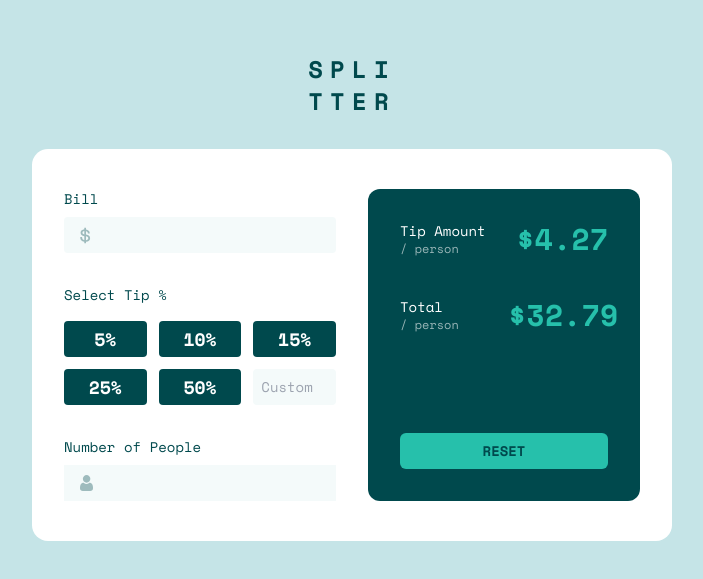
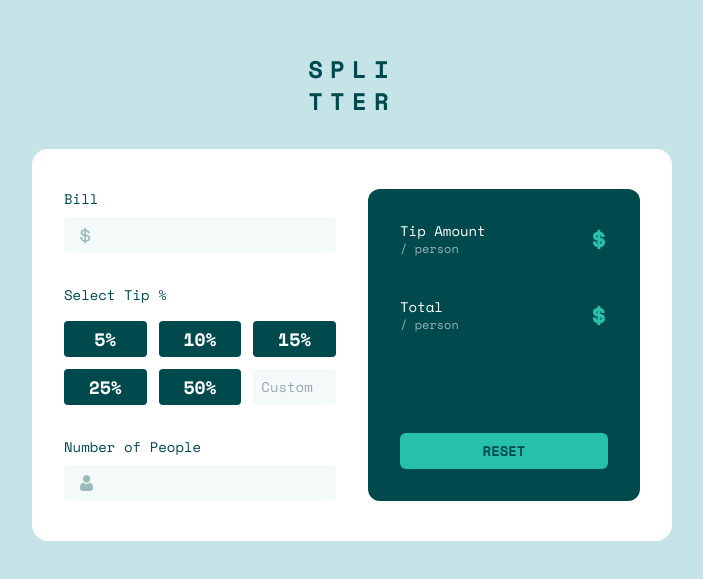
Before and after one commit to duncan-chege/tip-calculator, a React (Vite) app: page / in a window 1280 px wide. Shown: the part 103-682 px from the top of the page, without its empty margins (288-991 px from the left). Built offline with nearby package versions, Linux system fonts and the light colour scheme.

Commit message:
add tip result props to ResultsSection component

```diff
--- a/src/components/EntrySection.tsx
+++ b/src/components/EntrySection.tsx
@@ -7,9 +7,9 @@ const EntrySection = () => {
     bill: "",
   });
 
-  const [tipPerPerson, setTipPerPerson] = useState<number|null>(null);
+  const [tipPerPerson, setTipPerPerson] = useState<number | null>(null);
 
-  const [totalPerson, setTotalPerson] = useState<number|null>(null);
+  const [totalPerson, setTotalPerson] = useState<number | null>(null);
 
   const [submitted, setSubmitted] = useState(false);
 
@@ -26,10 +26,10 @@ const EntrySection = () => {
     const bill = parseFloat(values.bill);
     const people = parseInt(values.people, 10);
 
-    if (!isNaN(bill) && !isNaN(people) && people > 0){
+    if (!isNaN(bill) && !isNaN(people) && people > 0) {
       const totalTip = (bill * tipPercentage) / 100;
       const tipPerPerson = totalTip / people;
-      const totalPerson = totalTip + (bill / people);
+      const totalPerson = totalTip + bill / people;
 
       setTipPerPerson(tipPerPerson);
       setTotalPerson(totalPerson);
@@ -37,12 +37,19 @@ const EntrySection = () => {
       setTipPerPerson(null);
       setTotalPerson(null);
     }
-  }
+  };
 
   const tipPercentageList = [5, 10, 15, 25, 50] as const;
 
-  const handleSubmit = () => {
-    console.log("Form submitted with values:", values);
+  const handleReset = () => {
+    setValues({
+      people: "",
+      bill: "",
+    });
+
+    setTipPerPerson(null);
+    setTotalPerson(null);
+
     setSubmitted(true);
   };
 
@@ -53,19 +60,10 @@ const EntrySection = () => {
           <label htmlFor="bill" className="text-very-dark-cyan">
             Bill
           </label>
-          {submitted && values.bill == "" && (
-            <span className="absolute right-0 text-red-700 text-xs font-semibold">
-              Enter your bill
-            </span>
-          )}
           <br />
           <input
             type="number"
-            className={
-              submitted && values.bill == ""
-                ? "border-2 border-red-700 rounded bg-[url('./assets/icon-dollar.svg')] bg-no-repeat bg-[1rem_center] bg-auto w-full p-2 bg-very-light-grayish-cyan outline-0 mt-2 text-right"
-                : "rounded bg-[url('./assets/icon-dollar.svg')] bg-no-repeat bg-[1rem_center] bg-auto w-full border-0 p-2 bg-very-light-grayish-cyan outline-0 mt-2 text-right"
-            }
+            className="rounded bg-[url('./assets/icon-dollar.svg')] bg-no-repeat bg-[1rem_center] bg-auto w-full border-0 p-2 bg-very-light-grayish-cyan outline-0 mt-2 text-right"
             min="0"
             name="bill"
             value={values.bill}
@@ -78,14 +76,14 @@ const EntrySection = () => {
           </label>
           <br />
           <div className="mt-4 grid grid-cols-3 gap-3">
-
-            { tipPercentageList.map((item) => (
-                <button key={item} className="bg-very-dark-cyan hover:bg-strong-cyan text-white py-1 px-6 rounded text-lg font-semibold"
+            {tipPercentageList.map((item) => (
+              <button
+                key={item}
+                className="bg-very-dark-cyan hover:bg-strong-cyan text-white py-1 px-6 rounded text-lg font-semibold"
                 onClick={() => handleCalculateTip(item)}>
                 {item}%
-                </button>
+              </button>
             ))}
-
             <input
               className="rounded p-2 bg-very-light-grayish-cyan outline-0 text-right"
               type="number"
@@ -98,20 +96,19 @@ const EntrySection = () => {
           <label htmlFor="people" className="text-very-dark-cyan">
             Number of People
           </label>
-          {(submitted && values.people == "" && (
+          {submitted && values.people == "0" && (
             <span className="absolute right-0 text-red-700 text-xs font-semibold">
-              Enter number of people
+              Can't be zero
             </span>
-          )) ||
-            (submitted && values.people == "0" && (
-              <span className="absolute right-0 text-red-700 text-xs font-semibold">
-                Can't be zero
-              </span>
-            ))}
+          )}
           <br />
           <input
             type="number"
-            className="bg-[url('./assets/icon-person.svg')] bg-no-repeat bg-[1rem_center] bg-auto w-full border-0 p-2 bg-very-light-grayish-cyan outline-0 mt-2 text-right"
+            className={
+              submitted && values.people == "0"
+                ? "border-2 border-red-700 rounded bg-[url('./assets/icon-person.svg')] bg-no-repeat bg-[1rem_center] bg-auto w-full p-2 bg-very-light-grayish-cyan outline-0 mt-2 text-right"
+                : "rounded bg-[url('./assets/icon-person.svg')] bg-no-repeat bg-[1rem_center] bg-auto w-full border-0 p-2 bg-very-light-grayish-cyan outline-0 mt-2 text-right"
+            }
             name="people"
             min="0"
             value={values.people}
@@ -120,7 +117,11 @@ const EntrySection = () => {
         </div>
       </div>
       <div className="md:w-1/2 w-full">
-        <ResultsSection onReset={handleSubmit} />
+        <ResultsSection
+          onReset={handleReset}
+          tipPerPerson={tipPerPerson}
+          totalPerson={totalPerson}
+        />
       </div>
     </div>
   );
--- a/src/components/ResultsSection.tsx
+++ b/src/components/ResultsSection.tsx
@@ -1,9 +1,16 @@
 // This defines the shape of the props that the ResultsSection component expects to receive.
+// Every prop passed to a component must be defined in its props interface for TypeScript to accept it.
 interface ResultsSectionProps {
-    onReset: () => void;
+  onReset: () => void;
+  tipPerPerson: number | null;
+  totalPerson: number | null;
 }
 
-const ResultsSection: React.FC<ResultsSectionProps> = ({onReset}) => {
+const ResultsSection: React.FC<ResultsSectionProps> = ({
+  onReset,
+  tipPerPerson,
+  totalPerson,
+}) => {
   return (
     <div className="bg-very-dark-cyan p-8 h-full rounded-xl flex flex-col flex-wrap">
       <div className="grid grid-cols-2 gap-2">
@@ -13,7 +20,7 @@ const ResultsSection: React.FC<ResultsSectionProps> = ({onReset}) => {
         </div>
         <div>
           <p className="text-strong-cyan text-3xl text-right font-bold">
-            $4.27
+            ${tipPerPerson?.toFixed(2)}
           </p>
         </div>
       </div>
@@ -25,7 +32,7 @@ const ResultsSection: React.FC<ResultsSectionProps> = ({onReset}) => {
         </div>
         <div>
           <p className="text-strong-cyan text-3xl text-right font-bold">
-            $32.79
+            ${totalPerson?.toFixed(2)}
           </p>
         </div>
       </div>
```
